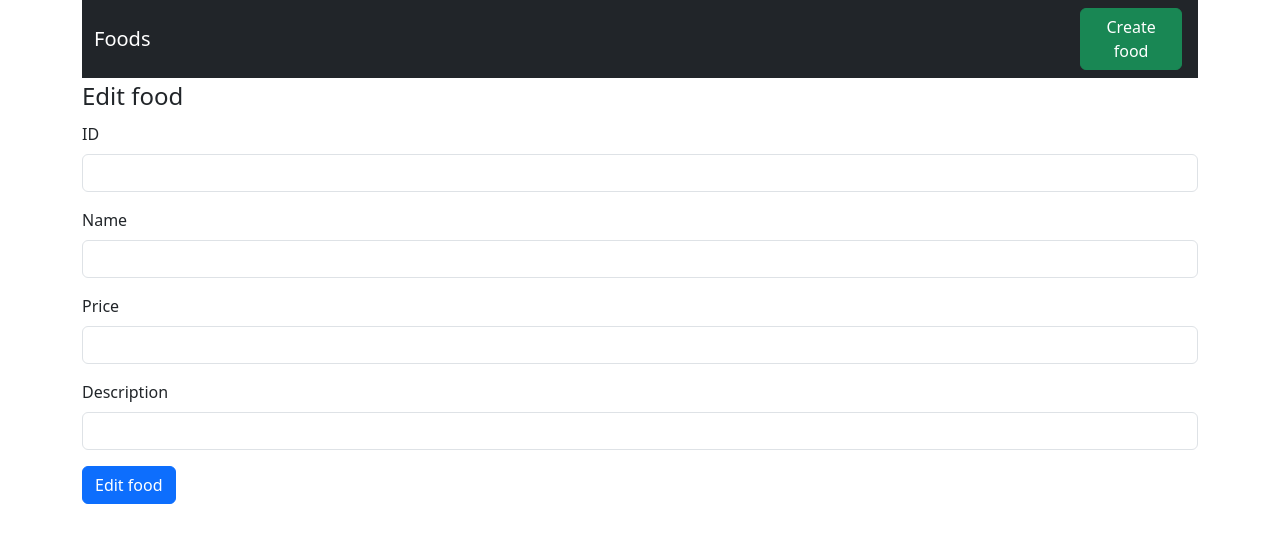
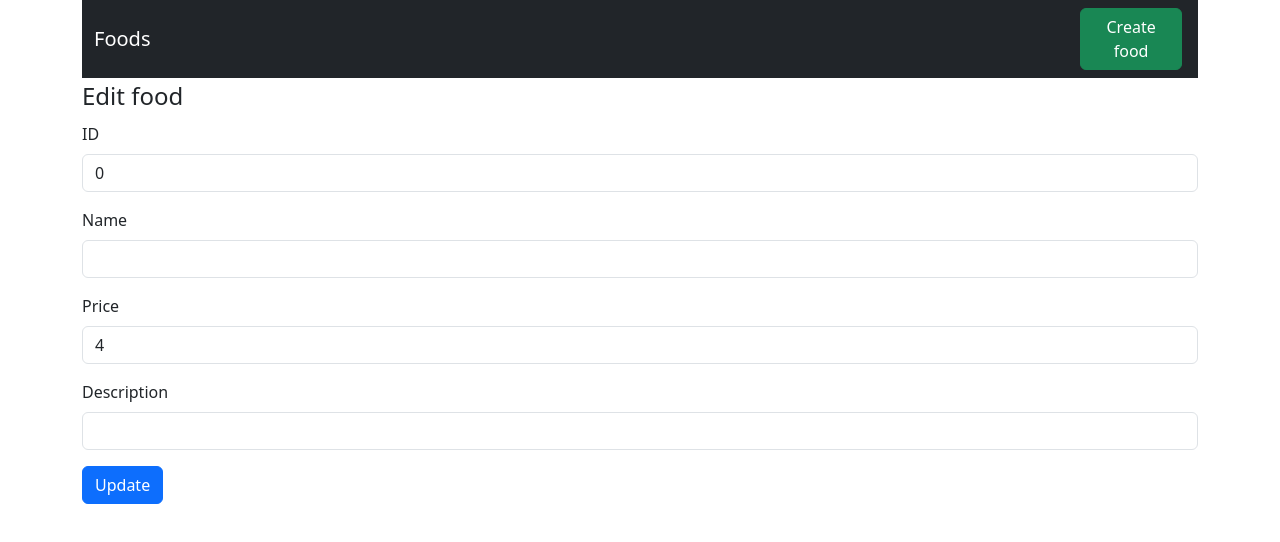
Before and after one commit to VitaliiSoloninko/angular-grud-operation, an Angular app: page /foods/update/0 in a window 1280 px wide. Shown: the top 542 px of the page. Built offline with nearby package versions, Linux system fonts and the light colour scheme; no server answers.

Commit message:
1.3	Service update, form module, getById, put

```diff
--- a/db.json
+++ b/db.json
@@ -9,32 +9,14 @@
     {
       "id": "2",
       "name": "Menu 2",
-      "price": 3,
+      "price": "4",
       "description": "Mildes Karotten-Bohnen-Curry mit Sonnenblumenkernen, Vollkorn-Nudeln, Eisberg-Birnen-Salat, Obst"
     },
     {
-      "id": 0,
-      "name": "123",
+      "id": "3",
+      "name": "Menu 3",
       "price": 4,
-      "description": "123"
-    },
-    {
-      "id": "5",
-      "name": "Menu 5",
-      "price": 4,
-      "description": "123465"
-    },
-    {
-      "id": "6",
-      "name": "123456",
-      "price": 4,
-      "description": "123"
-    },
-    {
-      "id": "7",
-      "name": "123",
-      "price": 4,
-      "description": "456"
+      "description": "Menu description"
     }
   ]
 }
--- a/src/app/create/create.component.ts
+++ b/src/app/create/create.component.ts
@@ -12,6 +12,7 @@ import { FoodService } from '../food.service';
 })
 export class CreateComponent {
   constructor(private foodService: FoodService, private router: Router) {}
+
   formData: Food = {
     id: 0,
     name: '',
--- a/src/app/food.service.ts
+++ b/src/app/food.service.ts
@@ -17,4 +17,15 @@ export class FoodService {
   create(val: Food) {
     return this.httpClient.post(this.baseApiUrl, val);
   }
+
+  edit(id: number) {
+    return this.httpClient.get<Food>(`http://localhost:3000/foods/${id}`);
+  }
+
+  update(val: Food) {
+    return this.httpClient.put<Food>(
+      `http://localhost:3000/foods/${val.id}`,
+      val
+    );
+  }
 }
--- a/src/app/update/update.component.html
+++ b/src/app/update/update.component.html
@@ -3,27 +3,46 @@
   <form>
     <div class="mb-3">
       <label for="txtId" class="form-label">ID</label>
-      <input type="text" name="id" class="form-control" id="txtId" />
+      <input
+        type="text"
+        name="id"
+        [(ngModel)]="formData.id"
+        class="form-control"
+        id="txtId"
+      />
     </div>
     <div class="mb-3">
       <label for="txtName" class="form-label">Name</label>
-      <input type="text" name="name" class="form-control" id="txtName" />
+      <input
+        type="text"
+        name="name"
+        [(ngModel)]="formData.name"
+        class="form-control"
+        id="txtName"
+      />
     </div>
     <div class="mb-3">
       <label for="txtPrice" class="form-label">Price</label>
-      <input type="text" name="price" class="form-control" id="txtPrice" />
+      <input
+        type="text"
+        name="price"
+        [(ngModel)]="formData.price"
+        class="form-control"
+        id="txtPrice"
+      />
     </div>
     <div class="mb-3">
       <label for="txtDescription" class="form-label">Description</label>
       <input
         type="text"
         name="description"
+        [(ngModel)]="formData.description"
         class="form-control"
         id="txtDescription"
       />
     </div>
     <button type="button" (click)="update()" class="btn btn-primary">
-      Edit food
+      Update
     </button>
   </form>
 </div>
--- a/src/app/update/update.component.ts
+++ b/src/app/update/update.component.ts
@@ -1,11 +1,50 @@
-import { Component } from '@angular/core';
+import { Component, OnInit } from '@angular/core';
+import { FormsModule } from '@angular/forms';
+import { ActivatedRoute, Router } from '@angular/router';
+import { Food } from '../food';
+import { FoodService } from '../food.service';
 
 @Component({
   selector: 'app-update',
-  imports: [],
+  imports: [FormsModule],
   templateUrl: './update.component.html',
   styleUrl: './update.component.scss',
 })
-export class UpdateComponent {
-  update() {}
+export class UpdateComponent implements OnInit {
+  constructor(
+    private foodService: FoodService,
+    private router: Router,
+    private ActivatedRoute: ActivatedRoute
+  ) {}
+
+  formData: Food = {
+    id: 0,
+    name: '',
+    price: 4,
+    description: '',
+  };
+
+  ngOnInit(): void {
+    this.ActivatedRoute.paramMap.subscribe((param) => {
+      let id = Number(param.get('id'));
+      this.getById(id);
+    });
+  }
+
+  getById(id: number) {
+    this.foodService.edit(id).subscribe((val) => {
+      this.formData = val;
+    });
+  }
+
+  update() {
+    this.foodService.update(this.formData).subscribe({
+      next: (val) => {
+        this.router.navigate(['/foods']);
+      },
+      error: (er) => {
+        console.log(er);
+      },
+    });
+  }
 }
```
